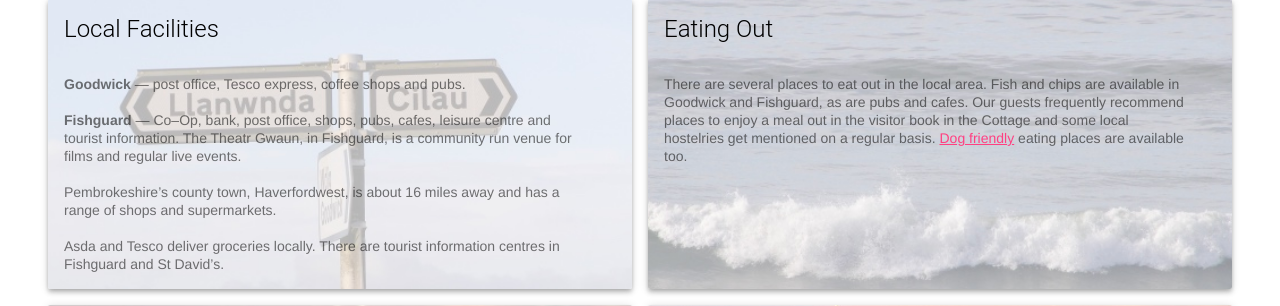
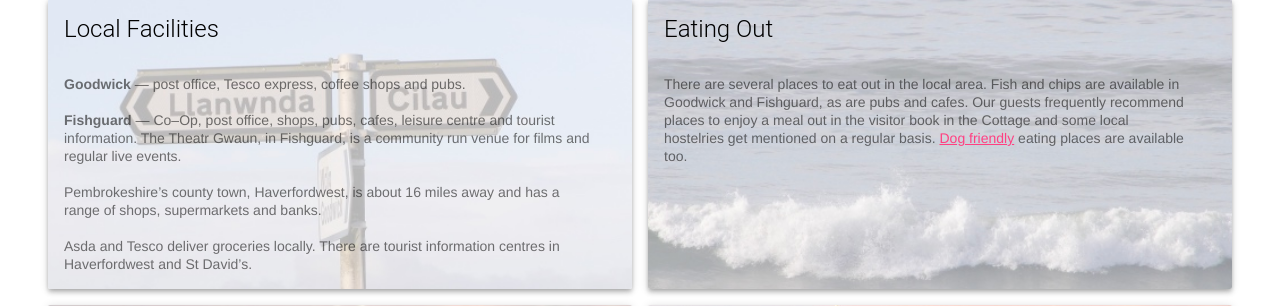
Before and after one commit to HedgehogProductions/trefechanwen, a Django app: page /location in a window 1280 px wide. Shown: the part 262-568 px from the top of the page. Run offline with Django 3.2, Linux system fonts and the light colour scheme; parts of the project's set-up code (start-up, migrations or seed data) failed here and were passed over.

Commit message:
Changing bank and tourist centre information

```diff
--- a/trefechanwen/templates/location.html
+++ b/trefechanwen/templates/location.html
@@ -15,13 +15,13 @@
         </div>
         <div class="mdl-card__supporting-text mdl-card--expand">
             <b>Goodwick</b> &mdash; post office, Tesco express, coffee shops and pubs.<br><br>
-            <b>Fishguard</b> &mdash; Co&ndash;Op, bank, post office, shops, pubs, cafes, leisure centre and
+            <b>Fishguard</b> &mdash; Co&ndash;Op, post office, shops, pubs, cafes, leisure centre and
             tourist information. The Theatr Gwaun, in Fishguard, is a community run venue for films and regular
             live events.<br><br>
-            Pembrokeshire’s county town, Haverfordwest, is about 16 miles away and has a range of shops and
-            supermarkets.<br><br>
-            Asda and Tesco deliver groceries locally. There are tourist information centres in Fishguard and
-            St David’s.
+            Pembrokeshire’s county town, Haverfordwest, is about 16 miles away and has a range of shops,
+            supermarkets and banks.<br><br>
+            Asda and Tesco deliver groceries locally. There are tourist information centres in Haverfordwest
+            and St David’s.
         </div>
     </div>
     <div class="location-eating-out-card mdl-cell mdl-cell--6-col mdl-cell--4-col-tablet mdl-cell--4-col-phone mdl-card mdl-shadow--4dp">
```
